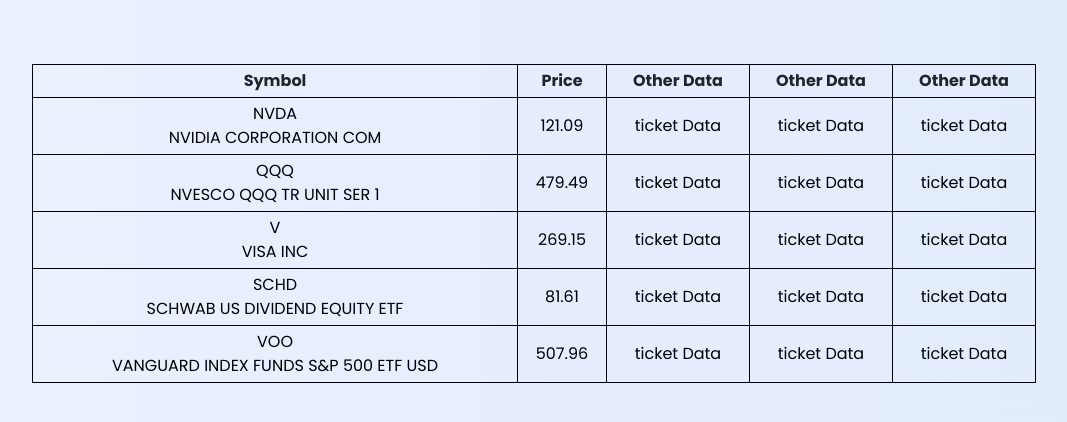
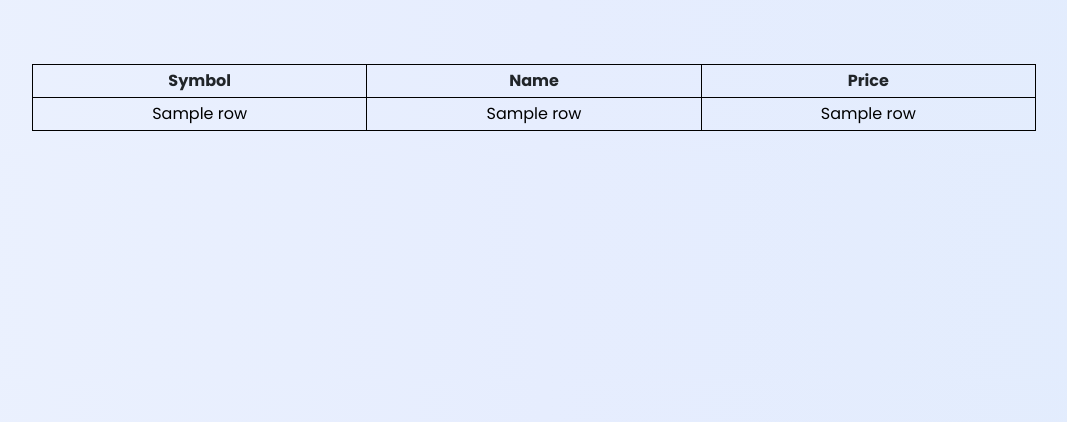
Before and after one commit to Espi5730/Gekko, a Flask app: template templates/portfolio.html in a window 1280 px wide. Shown: the part 80-502 px from the top of the page, without its empty margins (96-1163 px from the left). Run offline with Flask 3, Linux system fonts and the light colour scheme; the template is opened without the code that fills it: most values are stand-ins (such as "Sample title", 1, 10 or a date in 2020).

Commit message:
adds to database

```diff
--- a/main.py
+++ b/main.py
@@ -10,6 +10,7 @@ from matplotlib.figure import Figure
 from datetime import datetime, timedelta
 from dateutil.relativedelta import relativedelta
 from plotly.subplots import make_subplots
+from add import addPortfolio
 import requests
 import re
 import secrets
@@ -32,6 +33,9 @@ apiKey = "D5TvzaGcYfx4GOxOn834UD9QxCAyhEAH"
 subscriptionKey = "f3f0023662b94a9cbfefa2b60472122e"
 # apiKey="D5TvzaGcYfx4GOxOn834UD9QxCAyhEAH"
 # subcriptionKey="f3f0023662b94a9cbfefa2b60472122e"
+
+#validators
+stock_data = ["", "", ""]
 
 # functions
 # function to get news
@@ -409,18 +413,18 @@ c=conn.cursor()
 c.execute('''
     CREATE TABLE IF NOT EXISTS portfolio (
     id Integer PRIMARY KEY,
+    ticket TEXT NOT NULL,
     name TEXT NOT NULL,
-    price Integer,
-    changeInPrice Integer
+    price Integer
     )
 ''')
 
 #adds the stock onto the personal portfolio db
-def addDatabase(name,price,changeInPrice):
+def addDatabase(ticket, name, price):
     c.execute('''
-    INSERT INTO portfolio(name,price,changeInPrice),
+    INSERT INTO portfolio(ticket, name, price)
     VALUES (?,?,?)
-    ''',(name,price,changeInPrice)
+    ''',(ticket, name, price)
     )
 
 #Setting up chatBot
@@ -529,15 +533,39 @@ def about():
 
 
 
-@app.route('/portfolio')
+@app.route('/portfolio', methods=['GET', 'POST'])
 def portfolio():
+    global stock_data
 
+    form = addPortfolio()
 
-    return render_template('portfolio.html')
+    if stock_data[0] != "":
+        addDatabase(stock_data[0], stock_data[1], stock_data[2])
+        tmp = c.execute('SELECT * FROM portfolio')
+        html = tmp
+        stock_data = ["", "", ""]
+        #print("in loop")
+        #print("before")
+        #print(html)
+        #print("after")
+    return render_template('portfolio.html', table=html)
+
+    addDatabase(stock_data[0], stock_data[1], stock_data[2])
+    tmp = c.execute('SELECT * FROM portfolio')
+    html = tmp
+
+    #print("before")
+    #print(html)
+    #print("after")
+
+    return render_template('portfolio.html', table=html)
 
 @app.route('/market', methods=['GET', 'POST'])
 def market():
+    global stock_data
+
     form = userPrompt()
+    add = addPortfolio()
     search = ""
 
     if request.method == 'POST':
@@ -548,19 +576,17 @@ def market():
         if len(user_definition) > 0 :
             #api requests
 
-            data = getCompanyInfo(user_definition)
+            stock_data = getCompanyInfo(user_definition)
 
 
-            print(data)
+            print(stock_data)
             #show graph (brice)
 
 
             #display api results on page
-            return render_template('market.html', form=form, ticket=data[0], name=data[1], value=data[2])
+            return render_template('market.html', form=form, add=add, ticket=stock_data[0], name=stock_data[1], value=stock_data[2])
 
-        #if add portfolio clicked
-
-    return render_template('market.html', form=form)
+    return render_template('market.html', form=form, add=add)
 
 
 @app.route('/resources')
--- a/templates/portfolio.html
+++ b/templates/portfolio.html
@@ -44,71 +44,17 @@
       <table id="full">
         <tr>
           <th>Symbol</th>
+          <th>Name</th>
           <th>Price</th>
-          <th>Other Data</th>
-          <th>Other Data</th>
-          <th>Other Data</th>
         </tr>
-        <tr class="stock">
-          <td>
-            <div class="symbol">
-              <p class="no-bottom" id="black">NVDA</p>
-              <p class="no-bottom" id="black">NVIDIA CORPORATION COM</p>
-            </div>
-          </td>
-          <td>121.09</td>
-          <td>ticket Data</td>
-          <td>ticket Data</td>
-          <td>ticket Data</td>
-        </tr>
-        <tr class="stock">
-          <td>
-            <div class="symbol">
-              <p class="no-bottom" id="black">QQQ</p>
-              <p class="no-bottom" id="black">NVESCO QQQ TR UNIT SER 1</p>
-            </div>
-          </td>
-          <td>479.49</td>
-          <td>ticket Data</td>
-          <td>ticket Data</td>
-          <td>ticket Data</td>
-        </tr>
-        <tr class="stock">
-          <td>
-            <div class="symbol">
-              <p class="no-bottom" id="black">V</p>
-              <p class="no-bottom" id="black">VISA INC</p>
-            </div>
-          </td>
-          <td>269.15</td>
-          <td>ticket Data</td>
-          <td>ticket Data</td>
-          <td>ticket Data</td>
-        </tr>
-        <tr class="stock">
-          <td>
-            <div class="symbol">
-              <p class="no-bottom" id="black">SCHD</p>
-              <p class="no-bottom" id="black">SCHWAB US DIVIDEND EQUITY ETF</p>
-            </div>
-          </td>
-          <td>81.61</td>
-          <td>ticket Data</td>
-          <td>ticket Data</td>
-          <td>ticket Data</td>
-        </tr>
-        <tr class="stock">
-          <td>
-            <div class="symbol">
-              <p class="no-bottom" id="black">VOO</p>
-              <p class="no-bottom" id="black">VANGUARD INDEX FUNDS S&P 500 ETF USD</p>
-            </div>
-          </td>
-          <td>507.96</td>
-          <td>ticket Data</td>
-          <td>ticket Data</td>
-          <td>ticket Data</td>
-        </tr>
+        {% for row in table %}
+            <tr class="stock">
+                <td>{{ row[1] }}</td> <!-- Assuming column 1 is ticket -->
+                <td>{{ row[2] }}</td> <!-- Assuming column 2 is name -->
+                <td>{{ row[3] }}</td> <!-- Assuming column 3 is price -->
+            </tr>
+        {% endfor %}
+
       </table>
     </div>
 </body>
```
Also changed, not shown: add.py (added, +8 -0 lines), templates/market.html (+12 -11 lines), personal-portfolio.db, 1 other file.
